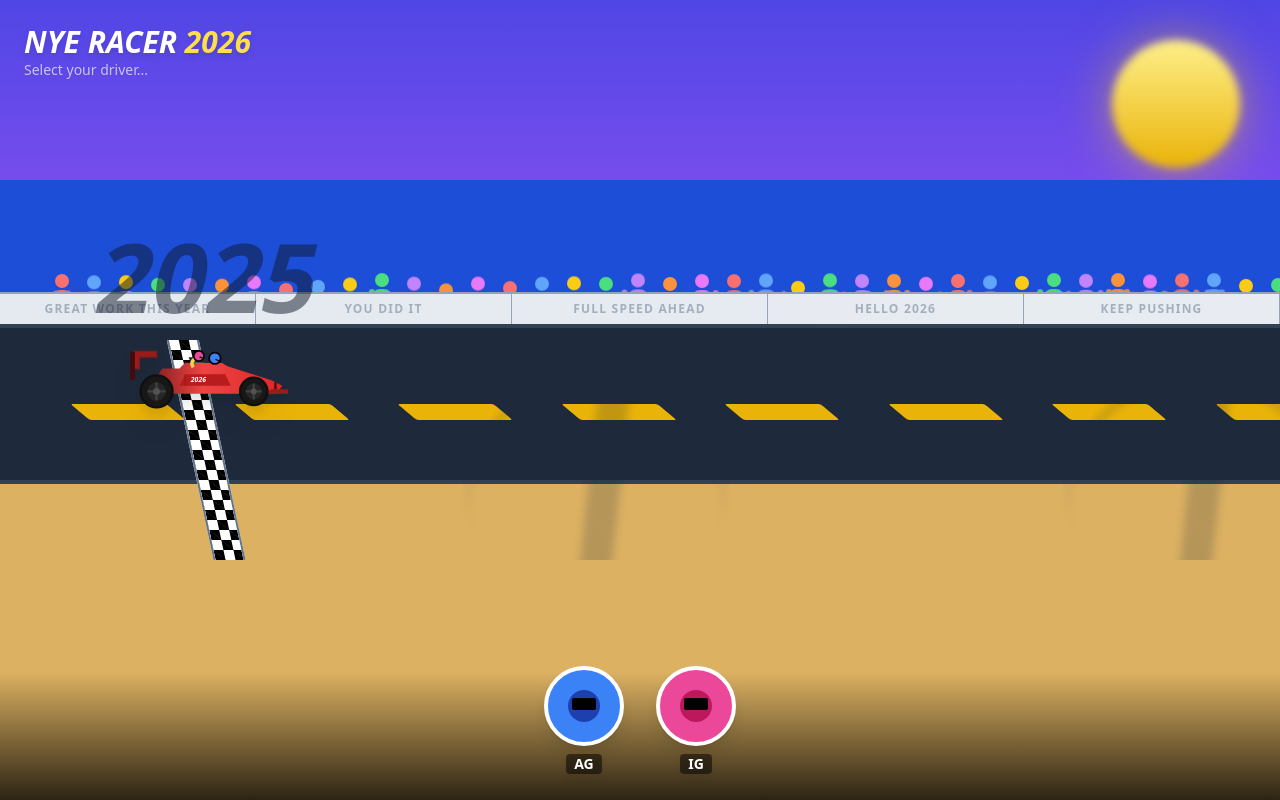
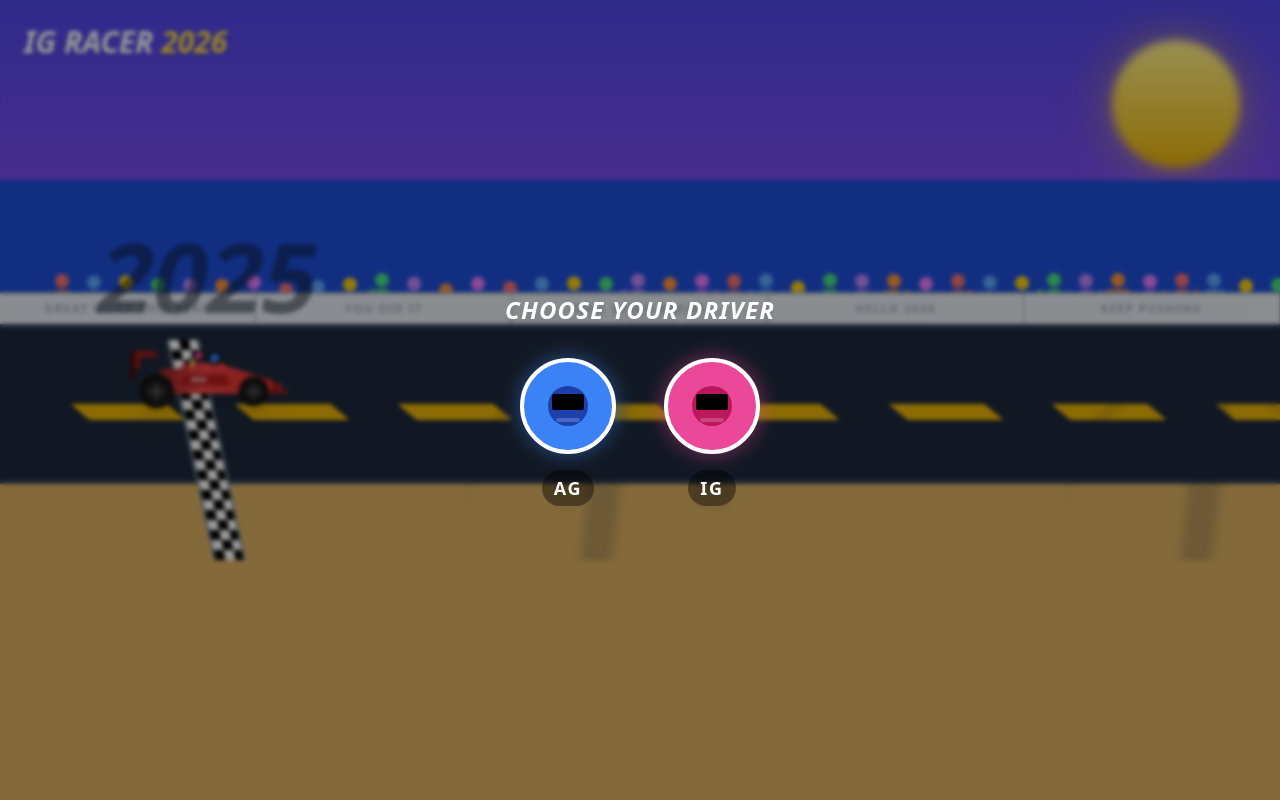
Before and after one commit to sarvsav/new-year-greeting-2026-car-race, a React (Vite) app: page / in a window 1280 px wide. Built offline with nearby package versions, Linux system fonts and the light colour scheme.

Commit message:
fix: gas button

```diff
--- a/App.tsx
+++ b/App.tsx
@@ -357,11 +357,9 @@ export default function App() {
             {/* UI Overlay */}
             <div className="absolute top-0 left-0 w-full p-4 sm:p-6 z-40 flex justify-between items-start pointer-events-none">
                 <div>
-                    <h1 className="text-2xl sm:text-3xl font-bold text-white italic drop-shadow-md">NYE RACER <span className="text-yellow-300">2026</span></h1>
-                    {driver ? (
+                    <h1 className="text-2xl sm:text-3xl font-bold text-white italic drop-shadow-md">IG RACER <span className="text-yellow-300">2026</span></h1>
+                    {driver && (
                         <p className="text-slate-100 text-xs sm:text-sm drop-shadow">Hold GAS to reach the new year!</p>
-                    ) : (
-                        <p className="text-slate-100 text-xs sm:text-sm drop-shadow animate-pulse">Select your driver...</p>
                     )}
                 </div>
                 {driver && (
@@ -374,9 +372,9 @@ export default function App() {
                 )}
             </div>
 
-            {/* Progress Bar */}
+            {/* Progress Bar - Moved UP */}
             {driver && (
-                <div className="absolute bottom-28 sm:bottom-32 left-0 w-full px-4 sm:px-6 z-40 pointer-events-none">
+                <div className="absolute bottom-44 sm:bottom-52 left-0 w-full px-4 sm:px-6 z-40 pointer-events-none">
                     <div className="w-full h-3 sm:h-4 bg-slate-800/80 rounded-full border border-slate-600/50 relative overflow-hidden backdrop-blur-sm">
                         <div className="h-full bg-gradient-to-r from-red-500 to-yellow-400 transition-all duration-75 shadow-[0_0_10px_rgba(239,68,68,0.5)]" style={{ width: `${progress}%` }}></div>
                         <div className="absolute top-0 left-0 w-full h-full flex justify-between px-2 text-[10px] text-white font-mono items-center">
@@ -387,30 +385,39 @@ export default function App() {
                 </div>
             )}
 
-            {/* Controls or Driver Selection */}
-            <div className="absolute bottom-0 left-0 w-full h-28 sm:h-32 bg-gradient-to-t from-black/80 to-transparent z-50 flex items-center justify-center pb-6 sm:pb-8">
-                {!driver ? (
-                    <div className="flex space-x-8 animate-in slide-in-from-bottom-10 fade-in duration-300">
-                        <button onClick={() => selectDriver('male')} className="flex flex-col items-center group">
-                            <div className="w-16 h-16 sm:w-20 sm:h-20 rounded-full bg-blue-500 border-4 border-white shadow-lg flex items-center justify-center transform group-hover:scale-110 transition-transform">
+            {/* Driver Selection Overlay (Centered) */}
+            {!driver && (
+                <div className="absolute inset-0 z-50 flex flex-col items-center justify-center bg-black/40 backdrop-blur-[2px] animate-in fade-in duration-300">
+                    <h2 className="text-white font-bold text-xl sm:text-2xl mb-8 drop-shadow-lg tracking-wider italic">CHOOSE YOUR DRIVER</h2>
+                    <div className="flex space-x-8 sm:space-x-12 animate-in zoom-in-95 duration-300">
+                        <button onClick={() => selectDriver('male')} className="flex flex-col items-center group transition-transform active:scale-95">
+                            <div className="w-20 h-20 sm:w-24 sm:h-24 rounded-full bg-blue-500 border-4 border-white shadow-[0_0_20px_rgba(59,130,246,0.5)] flex items-center justify-center group-hover:scale-110 transition-transform duration-200">
                                 {/* Simple Helmet Icon */}
-                                <div className="w-8 h-8 rounded-full bg-blue-800 relative">
-                                    <div className="absolute top-2 left-1 w-6 h-3 bg-black rounded-sm"></div>
+                                <div className="w-8 h-8 sm:w-10 sm:h-10 rounded-full bg-blue-800 relative shadow-inner">
+                                    <div className="absolute top-2 left-1 w-6 sm:w-8 h-3 sm:h-4 bg-black rounded-sm"></div>
+                                    <div className="absolute bottom-1 left-2 w-5 sm:w-6 h-1 bg-white/20 rounded-full"></div>
                                 </div>
                             </div>
-                            <span className="mt-2 text-white font-bold text-sm drop-shadow-md bg-black/50 px-2 rounded">AG</span>
+                            <span className="mt-4 text-white font-black text-base sm:text-lg tracking-widest drop-shadow-md bg-black/40 px-3 py-1 rounded-full">AG</span>
                         </button>
-                        <button onClick={() => selectDriver('female')} className="flex flex-col items-center group">
-                            <div className="w-16 h-16 sm:w-20 sm:h-20 rounded-full bg-pink-500 border-4 border-white shadow-lg flex items-center justify-center transform group-hover:scale-110 transition-transform">
+
+                        <button onClick={() => selectDriver('female')} className="flex flex-col items-center group transition-transform active:scale-95">
+                            <div className="w-20 h-20 sm:w-24 sm:h-24 rounded-full bg-pink-500 border-4 border-white shadow-[0_0_20px_rgba(236,72,153,0.5)] flex items-center justify-center group-hover:scale-110 transition-transform duration-200">
                                 {/* Simple Helmet Icon */}
-                                <div className="w-8 h-8 rounded-full bg-pink-700 relative">
-                                    <div className="absolute top-2 left-1 w-6 h-3 bg-black rounded-sm"></div>
+                                <div className="w-8 h-8 sm:w-10 sm:h-10 rounded-full bg-pink-700 relative shadow-inner">
+                                    <div className="absolute top-2 left-1 w-6 sm:w-8 h-3 sm:h-4 bg-black rounded-sm"></div>
+                                    <div className="absolute bottom-1 left-2 w-5 sm:w-6 h-1 bg-white/20 rounded-full"></div>
                                 </div>
                             </div>
-                            <span className="mt-2 text-white font-bold text-sm drop-shadow-md bg-black/50 px-2 rounded">IG</span>
+                            <span className="mt-4 text-white font-black text-base sm:text-lg tracking-widest drop-shadow-md bg-black/40 px-3 py-1 rounded-full">IG</span>
                         </button>
                     </div>
-                ) : (
+                </div>
+            )}
+
+            {/* Controls (Gas) - Bottom Bar - MOVED UP */}
+            {driver && (
+                <div className="absolute bottom-0 left-0 w-full h-48 sm:h-56 bg-gradient-to-t from-black/80 to-transparent z-50 flex items-end justify-center pb-16 sm:pb-20 animate-in slide-in-from-bottom-full duration-500">
                     <button
                         onMouseDown={handleGasStart}
                         onMouseUp={handleGasEnd}
@@ -426,8 +433,8 @@ export default function App() {
                         {/* Pedal Texture */}
                         <div className="absolute inset-0 opacity-20 bg-[linear-gradient(90deg,transparent_50%,#000_50%)] bg-[length:4px_4px] rounded-full"></div>
                     </button>
-                )}
-            </div>
+                </div>
+            )}
 
             {/* Celebration Effects */}
             {showCelebration && (
```
